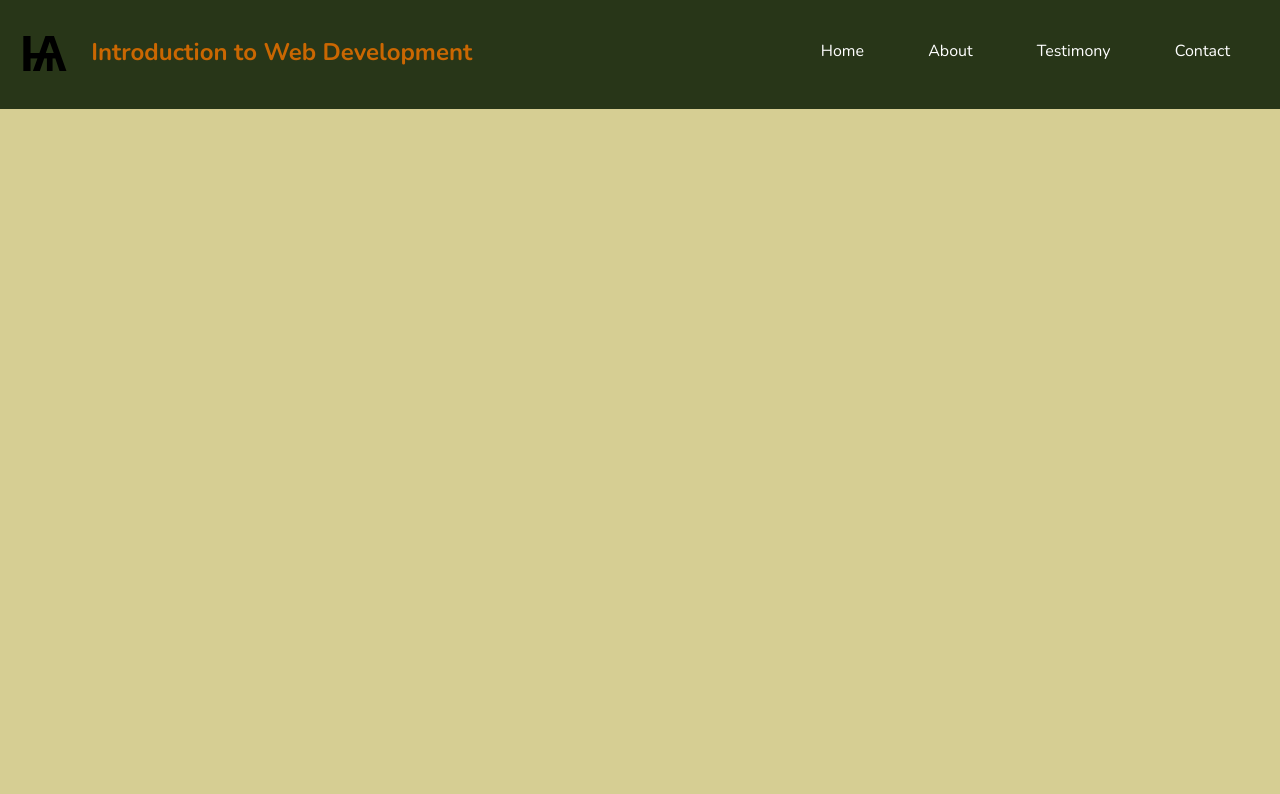
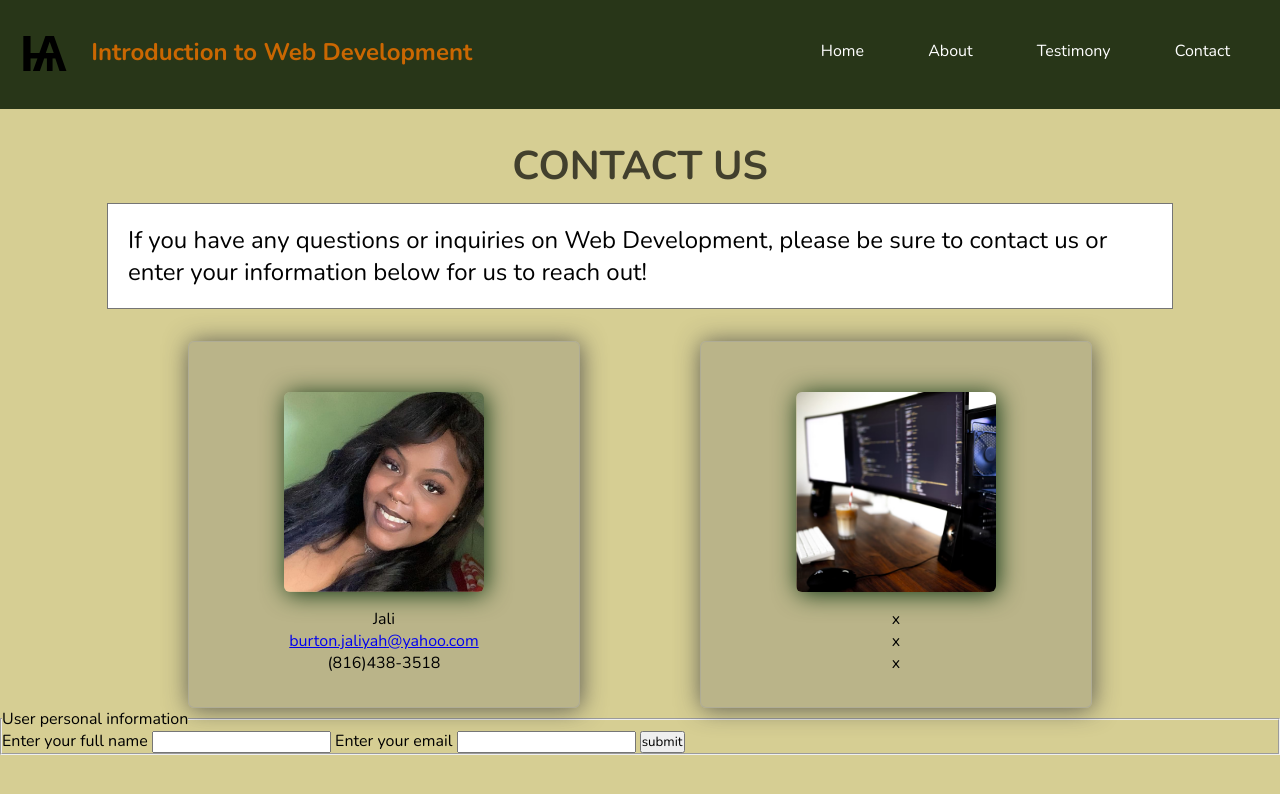
Before and after one commit to Jalionce/FinalProject, a plain HTML site: page contact.html in a window 1280 px wide. Drawn offline with nearby package versions, Linux system fonts and the light colour scheme.

Commit message:
updated website-contact page

```diff
--- a/contact.html
+++ b/contact.html
@@ -23,5 +23,47 @@
         <a href="#">Contact</a>
       </nav>
     </header>
+
+    <main class="contact-transition">
+      <h1 class="contact-title">Contact Us</h1>
+      <div class="contact-description">
+        If you have any questions or inquiries on Web Development, please be
+        sure to contact us or enter your information below for us to reach out!
+      </div>
+      <section class="contact-card-container">
+        <section class="contact-cards">
+          <div class="contact-card-holder">
+            <img src="./assets/wo9a81rv.png" alt="jali-img" />
+            <p class="contact-name">Jali</p>
+            <p class="contact-email">
+              <a href="#">burton.jaliyah@yahoo.com</a>
+            </p>
+            <p class="contact-number">(816)438-3518</p>
+          </div>
+          <!-- For Absia: Fill in your information here -->
+          <div class="contact-card-holder">
+            <!-- For Absia: Insert an image for yourself here -->
+            <img src="./assets/coding photo.png" alt="coding" />
+
+            <p class="contact-name">x</p>
+            <p class="contact-email">x</p>
+            <p class="contact-number">x</p>
+          </div>
+        </section>
+      </section>
+      <!-- DO NOT TOUCH -->
+      <section class="user-information">
+        <form>
+          <fieldset>
+            <legend>User personal information</legend>
+            <label>Enter your full name</label>
+            <input type="text" name="name" />
+            <label>Enter your email</label>
+            <input type="email" name="email" />
+            <input type="submit" value="submit" />
+          </fieldset>
+        </form>
+      </section>
+    </main>
   </body>
 </html>
--- a/style.css
+++ b/style.css
@@ -92,3 +92,76 @@ ol {
 ol li {
   list-style-type: disc;
 }
+
+/* About */
+
+#about-page-card-container {
+  background-color: white;
+  display: flex;
+  margin: 20px;
+}
+
+/* Contact */
+
+/* .contact-transition {
+  transition-duration: 2.5s;
+  transition-timing-function: linear;
+  transition-delay: 0s;
+  transition-property: all;
+} */
+
+.contact-title {
+  margin: 30px auto 10px auto;
+  font-size: 2.5em;
+  text-align: center;
+  text-transform: uppercase;
+  color: rgba(0, 0, 0, 0.692);
+}
+
+.contact-description {
+  padding: 20px;
+  font-size: 1.5em;
+  width: 80%;
+  margin: auto;
+  background: #fff;
+  border: 1px solid #2222229f;
+}
+.contact-card-container {
+  text-align: center;
+}
+
+.contact-card-holder {
+  margin: auto 60px;
+  width: 45%;
+  overflow: hidden;
+  background-color: rgba(116, 113, 113, 0.281);
+  padding: 20px;
+  height: 325px;
+  border: 1px solid #a3a3a379;
+  border-radius: 6px;
+  box-shadow: 1px 1px 25px #464646d8;
+}
+
+.contact-cards {
+  display: flex;
+  align-items: center;
+  justify-content: space-evenly;
+  padding-top: 2.5%;
+  width: 80%;
+  margin: auto;
+}
+
+.contact-cards img {
+  height: 200px;
+  padding: auto 30px;
+  overflow: hidden;
+  margin: 30px auto 10px auto;
+  box-shadow: 2px 2px 25px #103613;
+  border-radius: 6px;
+}
+
+@media screen and (max-width(900px)) {
+  body {
+    flex-wrap: wrap;
+  }
+}
```
Also changed, not shown: about.html (+33 -0 lines), index.html (+3 -4 lines), assets/coding photo.avif (added), assets/coding photo.png (added), assets/wo9a81rv.png (added), 1 other file.
